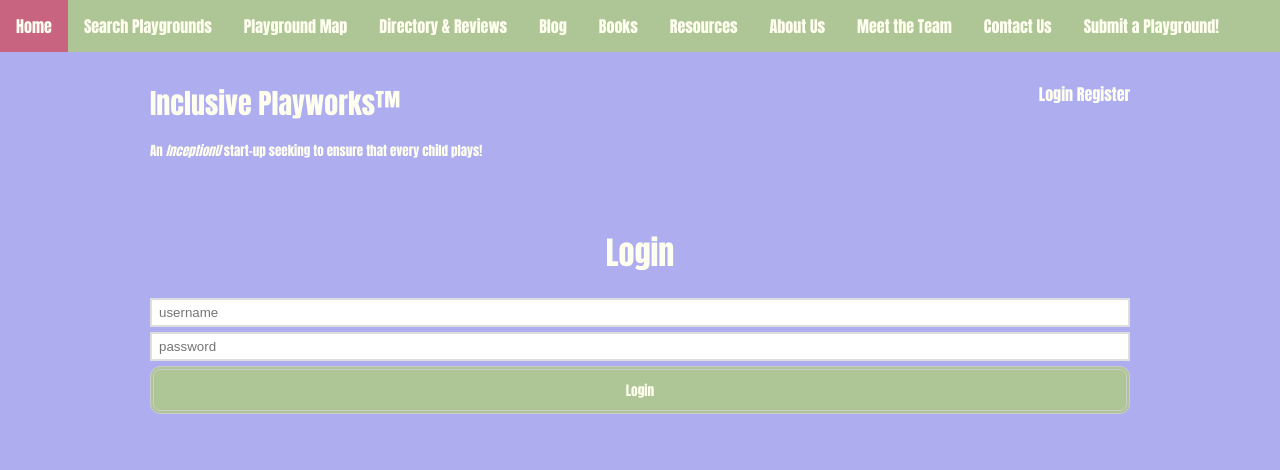
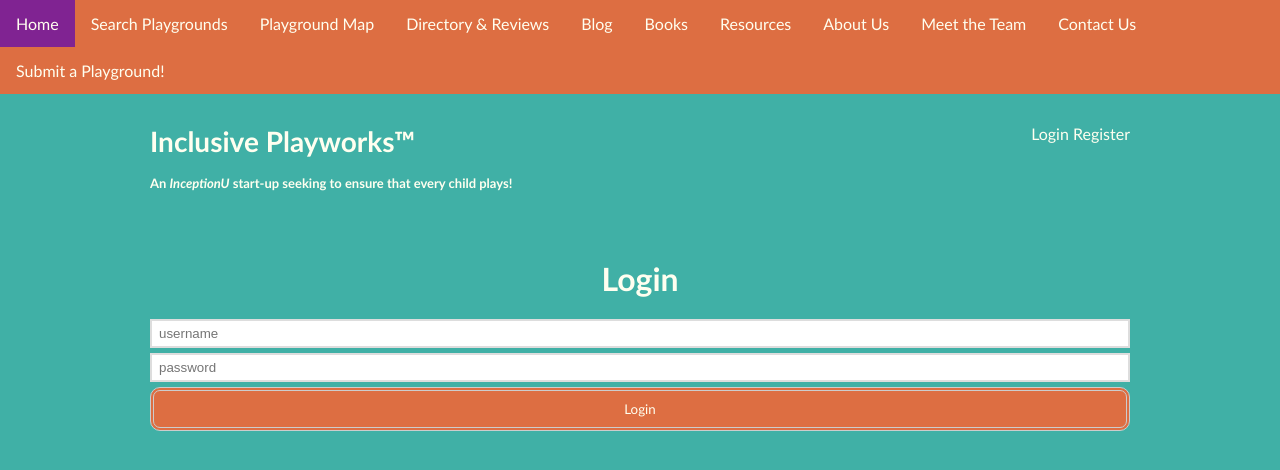
Before and after one commit to htntang/everychildplays, a React (Create React App) app in the folder client/: page /login in a window 1280 px wide. Shown: the top 470 px of the page. Built offline with nearby package versions, Linux system fonts and the light colour scheme.

Commit message:
changed the colours to something more accessible

```diff
--- a/client/src/App.css
+++ b/client/src/App.css
@@ -16,9 +16,9 @@ img.headshot{
 }
 
 body{
-  background-color:#AEADF0;
+  background-color:#40B0A6;
   color: #fffff0;
-  font-family:Impact, Haettenschweiler, 'Arial Narrow Bold', sans-serif;
+  font-family:'Gill Sans', 'Gill Sans MT', Calibri, 'Trebuchet MS', sans-serif;
 }
 
 main {
@@ -33,7 +33,7 @@ header{
   justify-content: space-between;
   margin-bottom:50px;
   margin-top:20px;
-  font-family:Impact, Haettenschweiler, 'Arial Narrow Bold', sans-serif
+  font-family:'Gill Sans', 'Gill Sans MT', Calibri, 'Trebuchet MS', sans-serif;
 }
 
 ul.navbar{
@@ -41,7 +41,7 @@ ul.navbar{
   margin: 0;
   padding: 0;
   overflow: hidden;
-  background-color: #AEC595;
+  background-color: #DD6E42;
 }
 
 li {
@@ -56,7 +56,7 @@ li a {
 }
 
 li a:hover {
-  background-color: #C96480;
+  background-color: #802392;
 }
 
 ul {
@@ -80,12 +80,12 @@ header a.button{
   margin-right: 5px;
   position:flex;
   cursor:pointer;
-  font-family: Impact, Haettenschweiler, 'Arial Narrow Bold', sans-serif;
+  font-family:'Gill Sans', 'Gill Sans MT', Calibri, 'Trebuchet MS', sans-serif
 }
 
 button.search{
   width: 40%;
-  background-color:#AEC595;
+  background-color:#DD6E42;
   color:#fffff0;
   padding: 12px 20px;
   text-decoration: none;
@@ -98,7 +98,7 @@ button.search{
   margin-right:5px;
   margin-top:20px;
   cursor: pointer;
-  font-family:Impact, Haettenschweiler, 'Arial Narrow Bold', sans-serif;
+  font-family:'Gill Sans', 'Gill Sans MT', Calibri, 'Trebuchet MS', sans-serif;
 }
 
 div.search-button{
@@ -134,12 +134,12 @@ input{
 button{
   width: 100%;
   display: block;
-  background-color: #AEC595;
+  background-color: #DD6E42;
   color: #fffff0;
   border:4px double #cccccc;
   border-radius: 10px;
   padding: 10px 20px;
-  font-family: Impact, Haettenschweiler, 'Arial Narrow Bold', sans-serif;
+  font-family: 'Gill Sans', 'Gill Sans MT', Calibri, 'Trebuchet MS', sans-serif;
 }
 
 form h1{
```
Also changed, not shown: 1 other file (tests, documents, lock files or other folders).
